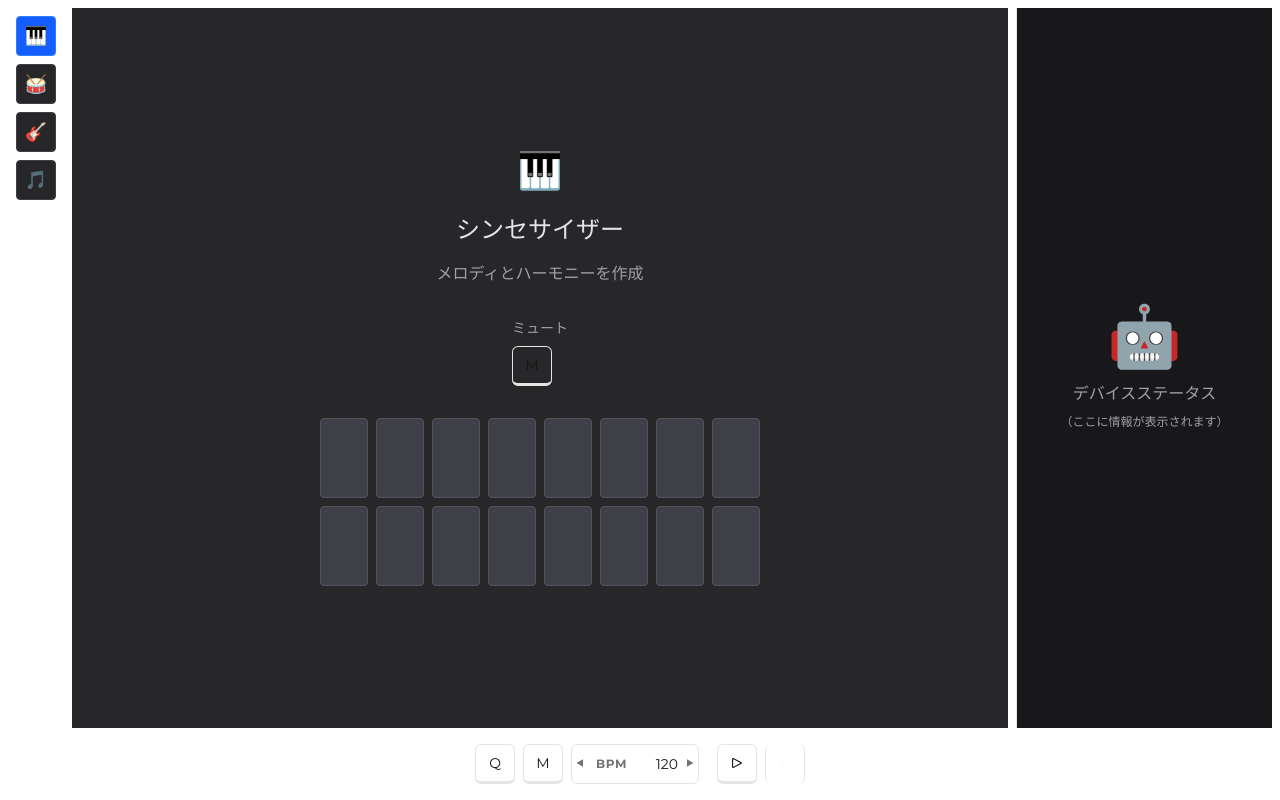
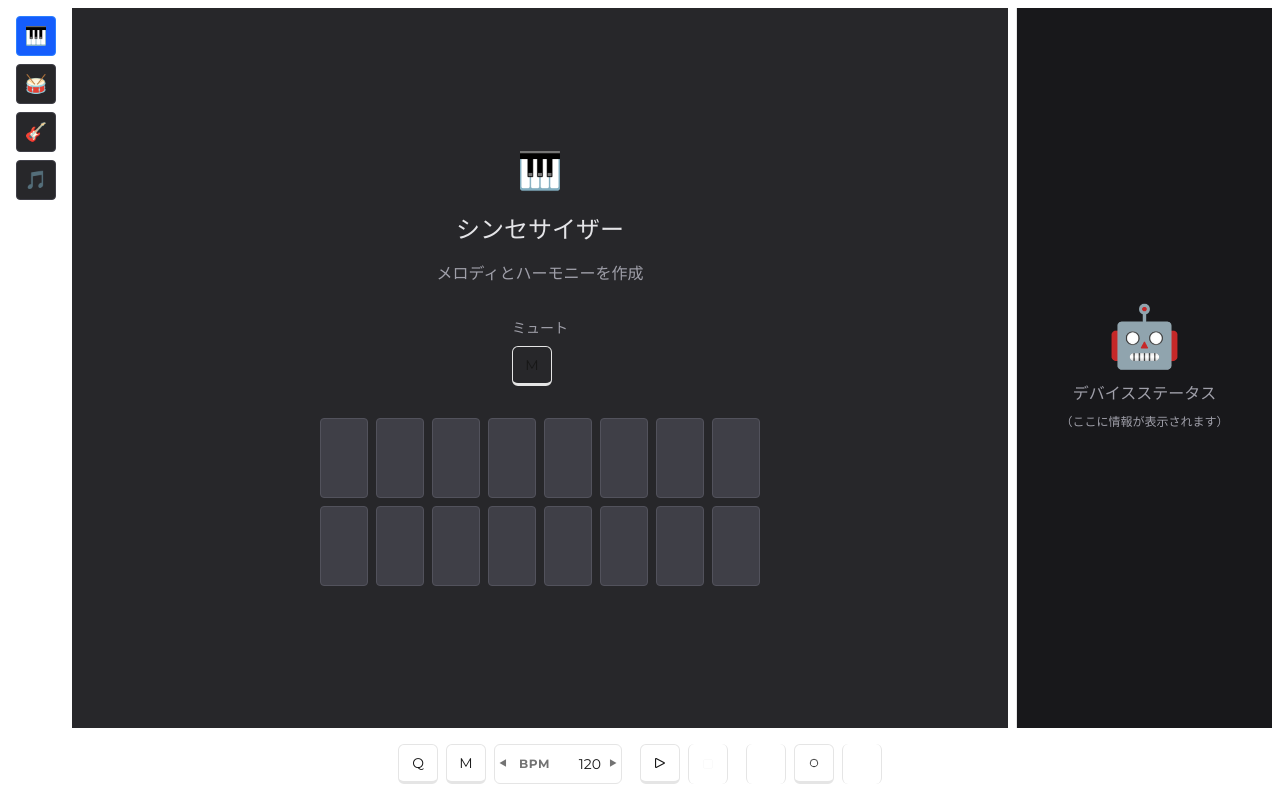
Before and after one commit to Weareable/Synthevery_Syntheditor, a Next.js app in the folder syntheditor/: page /player/synthesizer in a window 1280 px wide. Built offline with nearby package versions, Linux system fonts and the light colour scheme.

Commit message:
MediaControlBarにStopIcon、UndoIcon、RedoIcon、RecordIconを追加し、ボタンの構成を更新

```diff
--- a/syntheditor/components/MediaControlBar.tsx
+++ b/syntheditor/components/MediaControlBar.tsx
@@ -6,6 +6,8 @@ import { OneshotButton } from '@/components/ui/oneshot-button'
 import { ToggleButton } from '@/components/ui/toggle-button'
 import { VerticalDivider } from '@/components/ui/vertical-divider'
 import { PlayingToggleButton } from '@/components/ui/playing-toggle-button'
+import { StopIcon, RecordIcon } from '@/components/icons/media'
+import { UndoIcon, RedoIcon } from '@/components/icons/control'
 import BPMInput from './ui/bpm-input'
 
 export function MediaControlBar() {
@@ -40,7 +42,31 @@ export function MediaControlBar() {
                     size="default"
                     onClick={() => console.log('OneshotButton clicked!')}
                 >
-                    S
+                    <StopIcon width={10} height={10} strokeWidth={2} />
+                </OneshotButton>
+            </div>
+            <VerticalDivider variant="background" size="lg" />
+            <div className="flex gap-2 items-center">
+                <OneshotButton
+                    variant="default"
+                    size="default"
+                    onClick={() => console.log('OneshotButton clicked!')}
+                >
+                    <UndoIcon width={10} height={10} strokeWidth={2} />
+                </OneshotButton>
+                <ToggleButton
+                    size="default"
+                    pressed={isMActive}
+                    onPressedChange={setIsMActive}
+                >
+                    <RecordIcon width={10} height={10} strokeWidth={2} />
+                </ToggleButton>
+                <OneshotButton
+                    variant="default"
+                    size="default"
+                    onClick={() => console.log('OneshotButton clicked!')}
+                >
+                    <RedoIcon width={10} height={10} strokeWidth={2} />
                 </OneshotButton>
             </div>
         </Panel>
```
